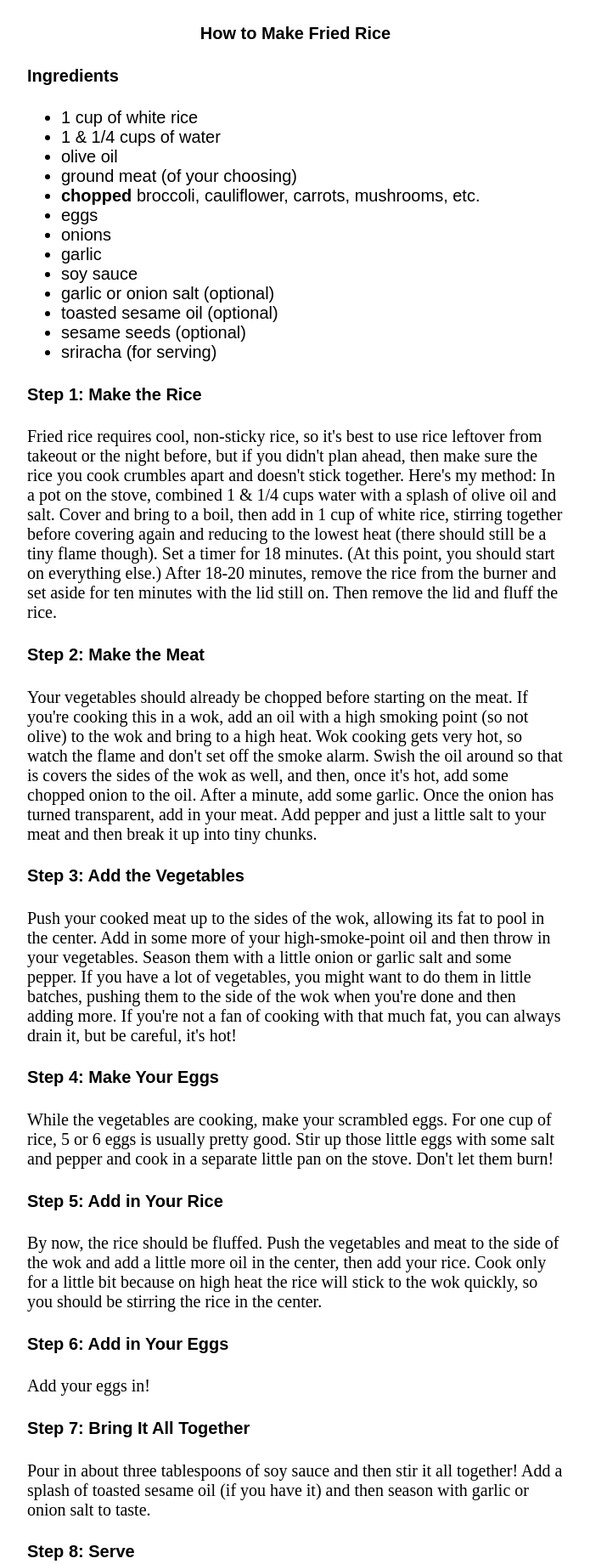
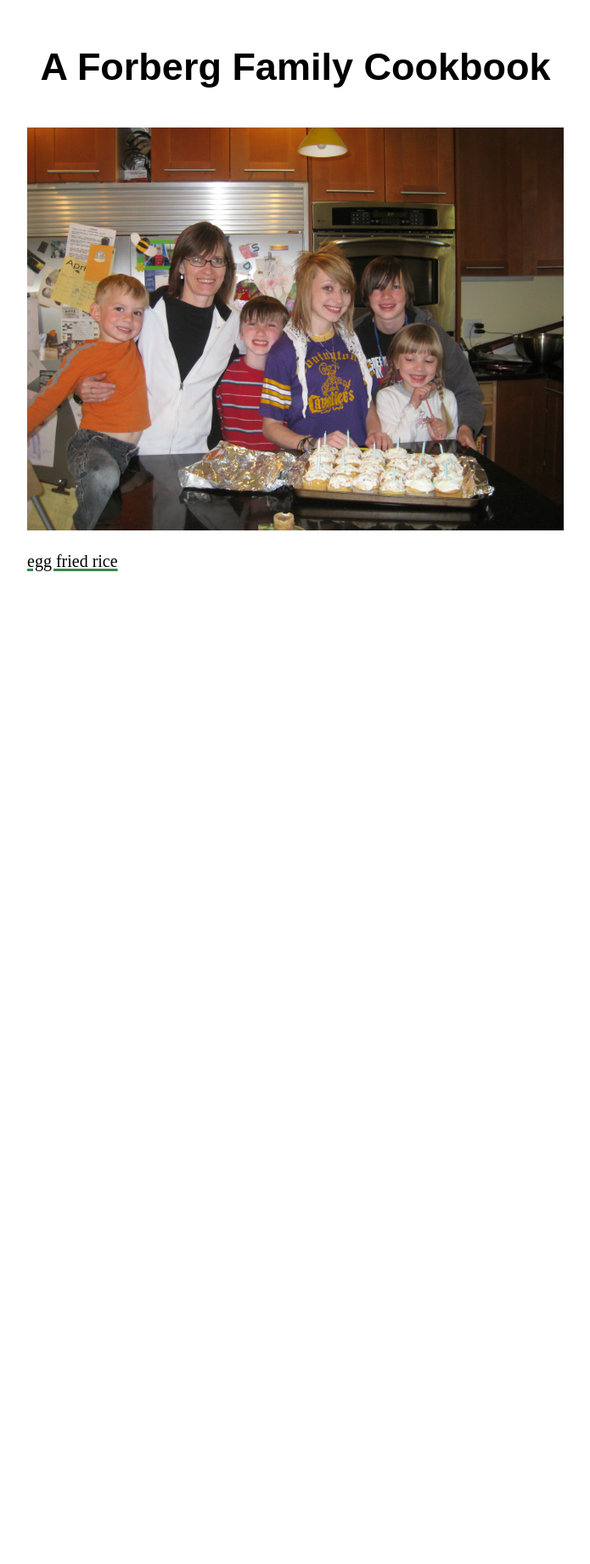
Before and after one commit to peterforberg/datapub, a plain HTML site: page index.html in a window 1280 px wide. Shown: the top 1840 px of the page at 85% size, without its empty margins (292-987 px from the left). After the commit the page ends 800 px from the top, so only its background shows below. Drawn offline with Linux system fonts and the light colour scheme; files whose address does not match are found by name.

Commit message:
better now

```diff
--- a/index.html
+++ b/index.html
@@ -12,39 +12,9 @@
     <div id="main">
         <div class="grid-container1" style="display:grid" id="step1">
             <div class="text">
-              <h3>How to Make Fried Rice</h3>
-              <h4>Ingredients</h4>
-              <ul>
-                  <li>1 cup of white rice</li>
-                  <li>1 & 1/4 cups of water</li>
-                  <li>olive oil</li>
-                  <li>ground meat (of your choosing)</li>
-                  <li><b>chopped</b> broccoli, cauliflower, carrots, mushrooms, etc.</li>
-                  <li>eggs</li>
-                  <li>onions</li>
-                  <li>garlic</li>
-                  <li>soy sauce</li>
-                  <li>garlic or onion salt (optional)</li>
-                  <li>toasted sesame oil (optional)</li>
-                  <li>sesame seeds (optional)</li>
-                  <li>sriracha (for serving)</li>
-              </ul>
-              <h4>Step 1: Make the Rice</h4>
-              <p>Fried rice requires cool, non-sticky rice, so it's best to use rice leftover from takeout or the night before, but if you didn't plan ahead, then make sure the rice you cook crumbles apart and doesn't stick together. Here's my method: In a pot on the stove, combined 1 & 1/4 cups water with a splash of olive oil and salt. Cover and bring to a boil, then add in 1 cup of white rice, stirring together before covering again and reducing to the lowest heat (there should still be a tiny flame though). Set a timer for 18 minutes. (At this point, you should start on everything else.) After 18-20 minutes, remove the rice from the burner and set aside for ten minutes with the lid still on. Then remove the lid and fluff the rice.</p>
-              <h4>Step 2: Make the Meat</h4>
-              <p>Your vegetables should already be chopped before starting on the meat. If you're cooking this in a wok, add an oil with a high smoking point (so not olive) to the wok and bring to a high heat. Wok cooking gets very hot, so watch the flame and don't set off the smoke alarm. Swish the oil around so that is covers the sides of the wok as well, and then, once it's hot, add some chopped onion to the oil. After a minute, add some garlic. Once the onion has turned transparent, add in your meat. Add pepper and just a little salt to your meat and then break it up into tiny chunks.</p>
-              <h4>Step 3: Add the Vegetables</h4>
-              <p>Push your cooked meat up to the sides of the wok, allowing its fat to pool in the center. Add in some more of your high-smoke-point oil and then throw in your vegetables. Season them with a little onion or garlic salt and some pepper. If you have a lot of vegetables, you might want to do them in little batches, pushing them to the side of the wok when you're done and then adding more. If you're not a fan of cooking with that much fat, you can always drain it, but be careful, it's hot!</p>
-              <h4>Step 4: Make Your Eggs</h4>
-              <p>While the vegetables are cooking, make your scrambled eggs. For one cup of rice, 5 or 6 eggs is usually pretty good. Stir up those little eggs with some salt and pepper and cook in a separate little pan on the stove. Don't let them burn!</p>
-              <h4>Step 5: Add in Your Rice</h4>
-              <p>By now, the rice should be fluffed. Push the vegetables and meat to the side of the wok and add a little more oil in the center, then add your rice. Cook only for a little bit because on high heat the rice will stick to the wok quickly, so you should be stirring the rice in the center.</p>
-              <h4>Step 6: Add in Your Eggs</h4>
-              <p>Add your eggs in!</p>
-              <h4>Step 7: Bring It All Together</h4>
-              <p>Pour in about three tablespoons of soy sauce and then stir it all together! Add a splash of toasted sesame oil (if you have it) and then season with garlic or onion salt to taste.</p>
-              <h4>Step 8: Serve</h4>
-              <p>If you're a fan of some heat, top with sriracha, and if you've got sesame seeds, add a dash on top. That's your meal!</p>
+            <h1>A Forberg Family Cookbook</h1>
+            <img src="pictures/the_family.JPG" width="100%">
+            <p><a href="recipes/egg-fried-rice.html">egg fried rice</a></p>
             </div>
           </div>
     </div>
--- a/style.css
+++ b/style.css
@@ -1,7 +1,7 @@
 /* general styling */
 
 a {
-    text-decoration: solid underline #756bb1 2.5px;
+    text-decoration: solid underline #3a864d 2.5px;
     color: black;
   }
 
@@ -58,6 +58,11 @@ a {
   .next button {
     opacity: 1;
   }
+    .text h1 {
+      padding: 15px;
+      text-align: center;
+      font-size: 45px;
+    }
 
     .text h2 {
       padding: 15px;
```
Also changed, not shown: recipes/egg-fried-rice.html (added, +53 -0 lines), pictures/the_family.JPG (added).
